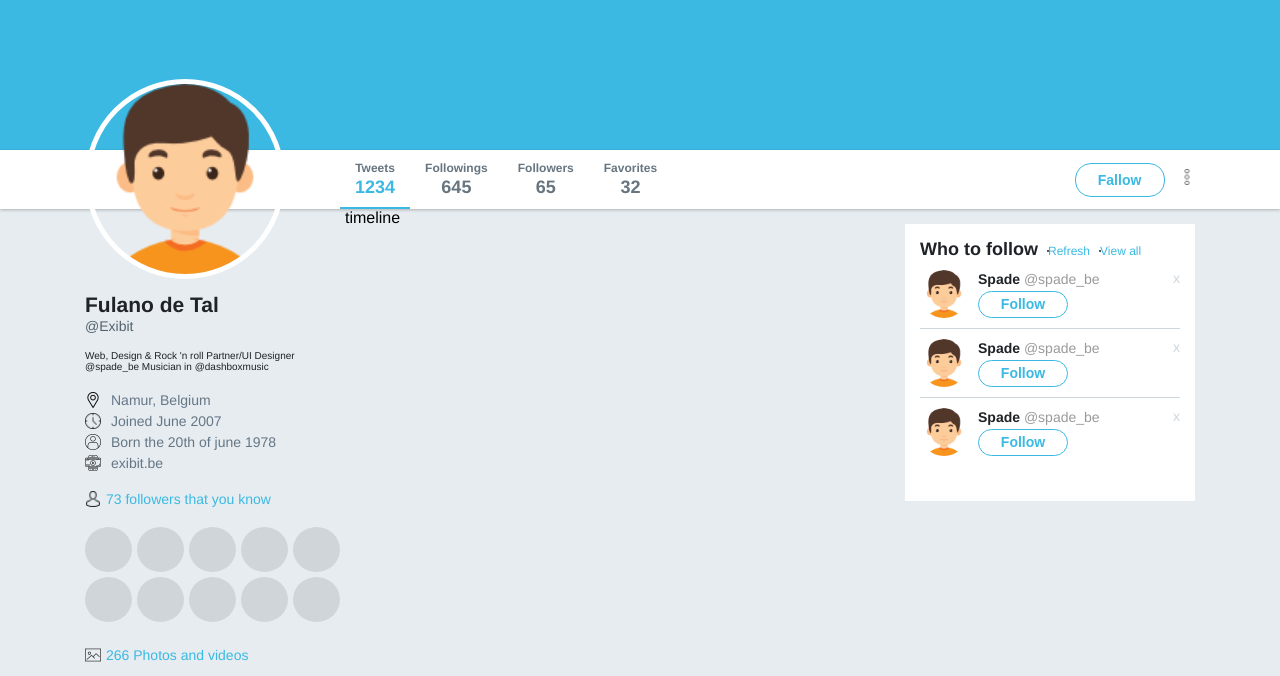
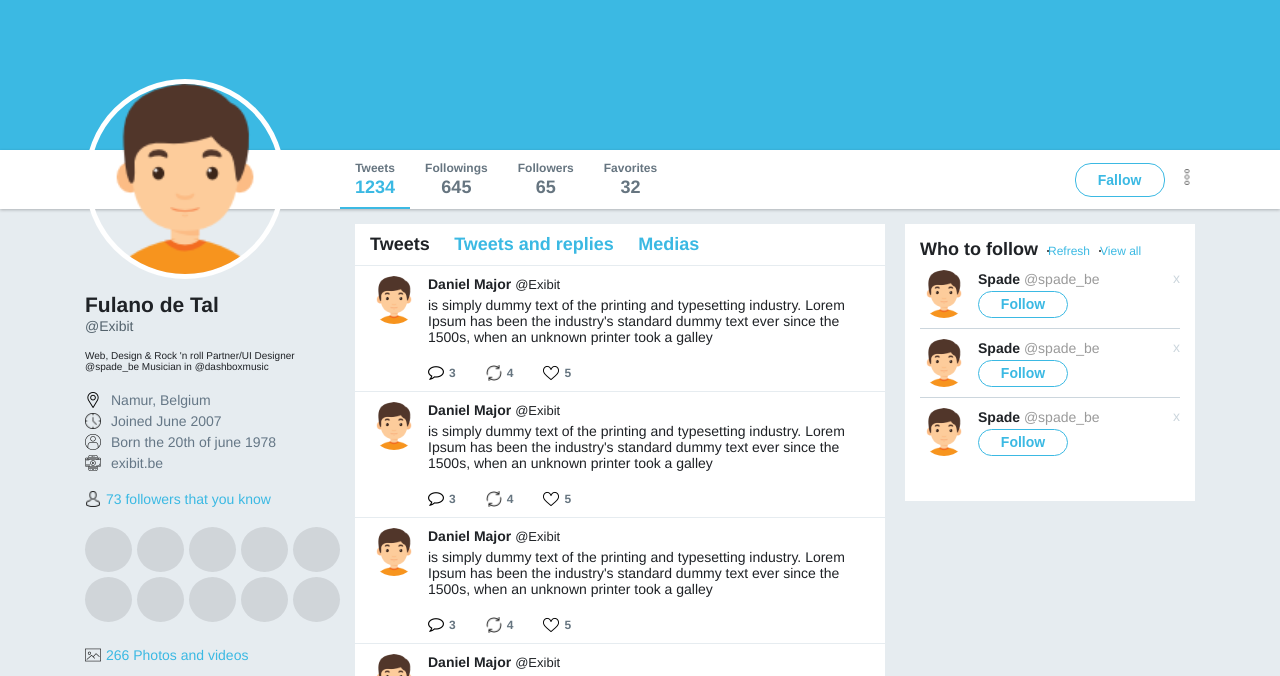
Before and after one commit to Seveshy/twitter, a plain HTML site: page index.html in a window 1280 px wide. Shown: the part 276-952 px from the top of the page. Drawn offline with Linux system fonts and the light colour scheme.

Commit message:
Timeline

```diff
--- a/css/style.css
+++ b/css/style.css
@@ -186,6 +186,95 @@ div.bar .content .actions button {
 
 div.wrapper-content {
   display: flex;
+}
+
+div.wrapper-content .timeline {
+  flex: 1;
+  background: #fff;
+  margin: 15px 20px 0 10px;
+}
+
+div.wrapper-content .timeline nav {
+  border-bottom: 1px solid #e6ecf0;
+  padding: 10px 15px;
+}
+
+div.wrapper-content .timeline nav a {
+  text-decoration: none;
+  color: #3bb9e3;
+  font-size: 18px;
+  font-weight: bold;
+  margin-left: 20px;
+}
+
+div.wrapper-content .timeline nav a:first-child {
+  margin: 0;
+}
+
+div.wrapper-content .timeline nav a.active {
+  color: #1f2226;
+}
+
+div.wrapper-content .timeline ul.tweets {
+  list-style: none;
+}
+
+div.wrapper-content .timeline ul.tweets li {
+  border-bottom: 1px solid #e6ecf0;
+  padding: 10px 15px;
+  display: flex;
+}
+
+div.wrapper-content .timeline ul.tweets li .user-img {
+  width: 48px;
+  height: 48px;
+  border-radius: 50%;
+}
+
+div.wrapper-content .timeline ul.tweets li .info {
+  margin-left: 10px;
+  display: flex;
+  flex-direction: column;
+}
+
+div.wrapper-content .timeline ul.tweets li .info strong {
+  font-size: 14px;
+  color: #1f2226;
+}
+
+div.wrapper-content .timeline ul.tweets li .info strong > span {
+  font-weight: normal;
+  font-size: 13px;
+  color: #1f2226;
+}
+
+div.wrapper-content .timeline ul.tweets li .info p {
+  font-size: 14px;
+  color: #1f2226;
+  margin-top: 5px;
+}
+
+div.wrapper-content .timeline ul.tweets li .actions {
+  display: flex;
+  margin-top: 20px;
+}
+
+div.wrapper-content .timeline ul.tweets li .actions a {
+  display: flex;
+  align-items: center;
+  text-decoration: none;
+  color: #667580;
+  font-weight: bold;
+  font-size: 12px;
+  margin-left: 30px;
+}
+
+div.wrapper-content .timeline ul.tweets li .actions a:first-child {
+  margin-left: 0;
+}
+
+div.wrapper-content .timeline ul.tweets li .actions img {
+  margin-right: 5px;
 }
 
 div.wrapper-content aside.profile {
--- a/index.html
+++ b/index.html
@@ -116,7 +116,105 @@
       </aside>
 
       <section class="timeline">
-        timeline
+        <nav>
+          <a href="" class="active">Tweets</a>
+          <a href="">Tweets and replies</a>
+          <a href="">Medias</a>
+        </nav>
+
+        <ul class="tweets">
+          <li>
+            <img class="user-img" src="/images/boy-user.png" alt="User" />
+            <div class="info">
+              <strong>Daniel Major <span>@Exibit</span></strong>
+              <p>
+                is simply dummy text of the printing and typesetting industry.
+                Lorem Ipsum has been the industry's standard dummy text ever
+                since the 1500s, when an unknown printer took a galley
+              </p>
+              <div class="actions">
+                <a href=""
+                  ><img
+                    src="/images/comment-white-oval-bubble.png"
+                    alt="Comments"
+                  />
+                  3</a
+                >
+                <a href=""><img src="/images/reload.png" alt="Reload" /> 4 </a>
+                <a href=""><img src="/images/like.png" alt="Likes" /> 5 </a>
+              </div>
+            </div>
+          </li>
+
+          <li>
+            <img class="user-img" src="/images/boy-user.png" alt="User" />
+            <div class="info">
+              <strong>Daniel Major <span>@Exibit</span></strong>
+              <p>
+                is simply dummy text of the printing and typesetting industry.
+                Lorem Ipsum has been the industry's standard dummy text ever
+                since the 1500s, when an unknown printer took a galley
+              </p>
+              <div class="actions">
+                <a href=""
+                  ><img
+                    src="/images/comment-white-oval-bubble.png"
+                    alt="Comments"
+                  />
+                  3</a
+                >
+                <a href=""><img src="/images/reload.png" alt="Reload" /> 4 </a>
+                <a href=""><img src="/images/like.png" alt="Likes" /> 5 </a>
+              </div>
+            </div>
+          </li>
+
+          <li>
+            <img class="user-img" src="/images/boy-user.png" alt="User" />
+            <div class="info">
+              <strong>Daniel Major <span>@Exibit</span></strong>
+              <p>
+                is simply dummy text of the printing and typesetting industry.
+                Lorem Ipsum has been the industry's standard dummy text ever
+                since the 1500s, when an unknown printer took a galley
+              </p>
+              <div class="actions">
+                <a href=""
+                  ><img
+                    src="/images/comment-white-oval-bubble.png"
+                    alt="Comments"
+                  />
+                  3</a
+                >
+                <a href=""><img src="/images/reload.png" alt="Reload" /> 4 </a>
+                <a href=""><img src="/images/like.png" alt="Likes" /> 5 </a>
+              </div>
+            </div>
+          </li>
+
+          <li>
+            <img class="user-img" src="/images/boy-user.png" alt="User" />
+            <div class="info">
+              <strong>Daniel Major <span>@Exibit</span></strong>
+              <p>
+                is simply dummy text of the printing and typesetting industry.
+                Lorem Ipsum has been the industry's standard dummy text ever
+                since the 1500s, when an unknown printer took a galley
+              </p>
+              <div class="actions">
+                <a href=""
+                  ><img
+                    src="/images/comment-white-oval-bubble.png"
+                    alt="Comments"
+                  />
+                  3</a
+                >
+                <a href=""><img src="/images/reload.png" alt="Reload" /> 4 </a>
+                <a href=""><img src="/images/like.png" alt="Likes" /> 5 </a>
+              </div>
+            </div>
+          </li>
+        </ul>
       </section>
 
       <aside class="widgets">
```
Also changed, not shown: images/comment-white-oval-bubble.png (added), images/like.png (added), images/reload.png (added).
